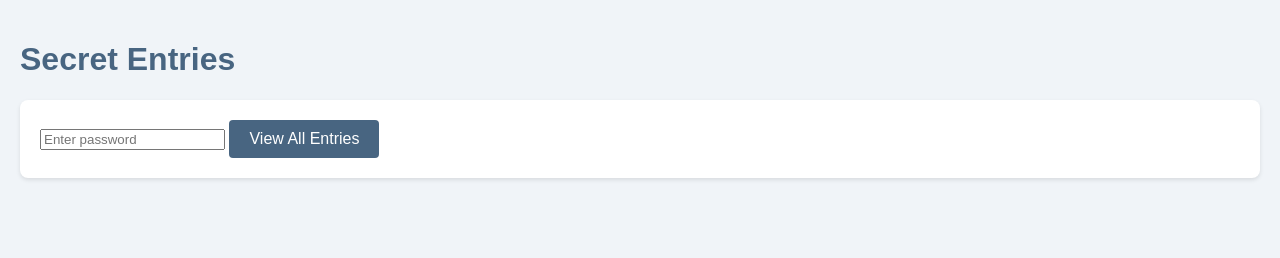
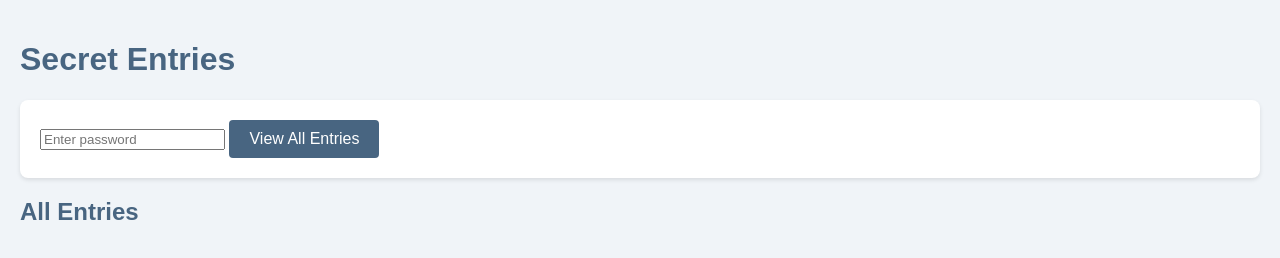
Before and after one commit to SLatz18/gratitude-app, a website: page public/secret.html in a window 1280 px wide. Drawn offline with Linux system fonts and the light colour scheme.

Commit message:
secrect page wording update

```diff
--- a/public/secret.html
+++ b/public/secret.html
@@ -12,6 +12,7 @@
     <input type="password" id="password" placeholder="Enter password" required>
     <button type="submit">View All Entries</button>
   </form>
+  <h2>All Entries</h2>
   <div id="secretEntries"></div>
   <script>
     // Fetch secret entries using the provided password
```
